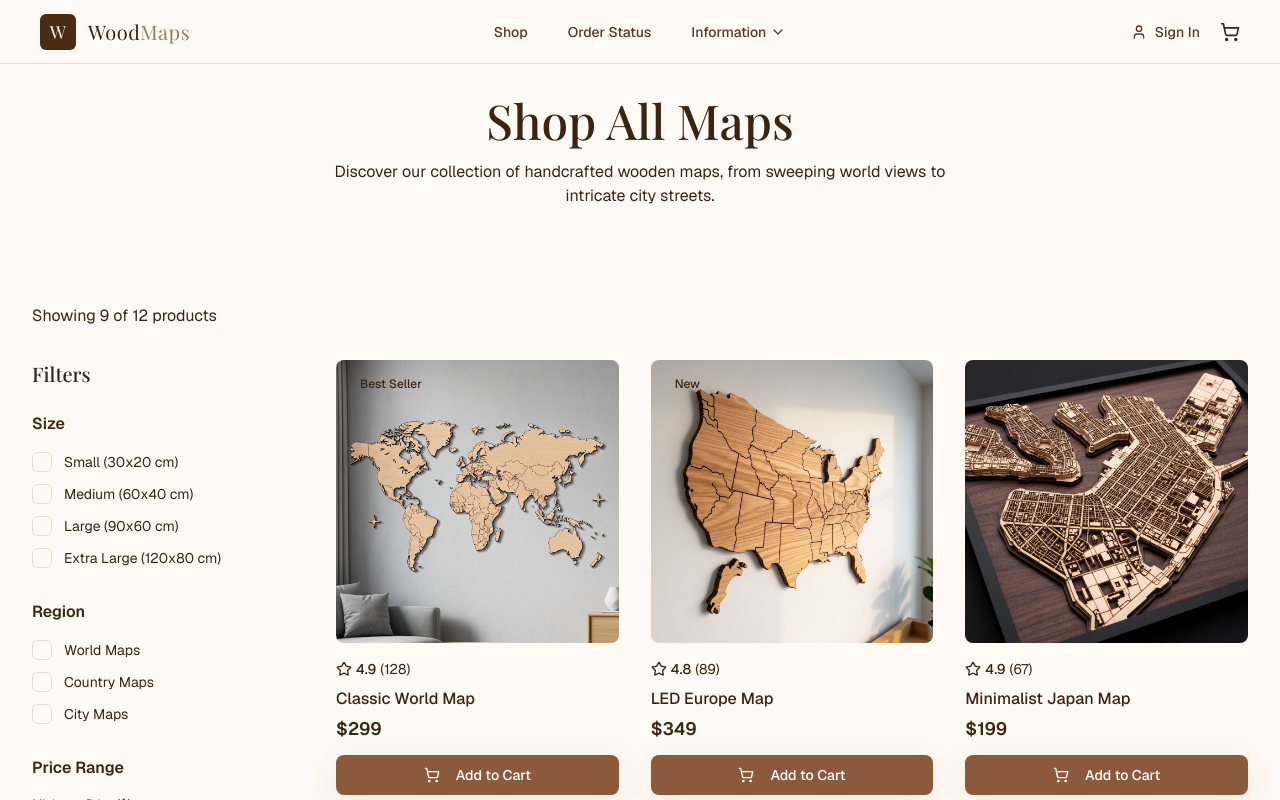
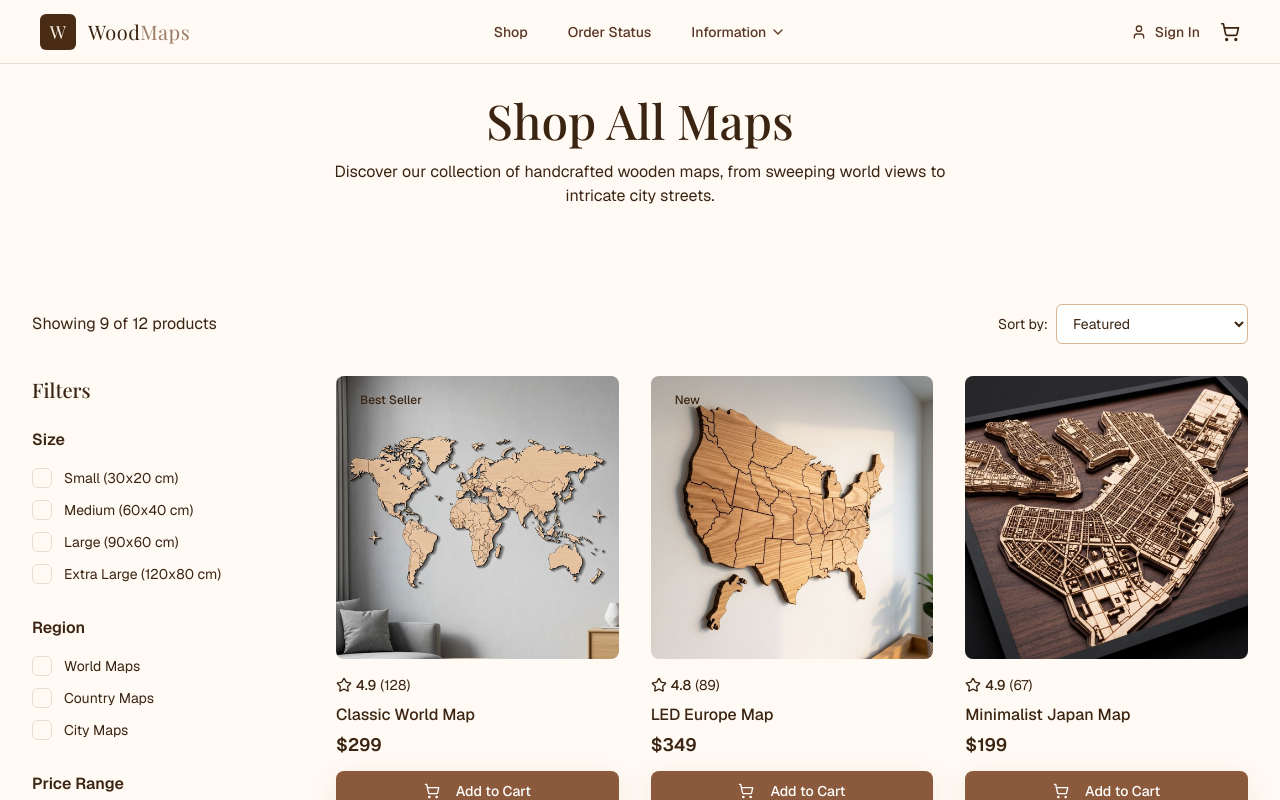
Before and after one commit to Varshil-Patel-1206/SGP-Project, a Next.js app: page /shop in a window 1280 px wide. Shown: the top 800 px of the page. Built offline with nearby package versions, Linux system fonts and the light colour scheme.

Commit message:
Add comprehensive product sorting: price, rating, and name (A-Z)

```diff
--- a/app/shop/page.tsx
+++ b/app/shop/page.tsx
@@ -53,6 +53,7 @@ export default function ShopPage() {
   const [tempMaxPrice, setTempMaxPrice] = useState(999999);
   const [mobileFiltersOpen, setMobileFiltersOpen] = useState(false);
   const [currentPage, setCurrentPage] = useState(1);
+  const [sortBy, setSortBy] = useState<string>("featured");
   const { addToCart } = useCart();
 
   // Debounce price range updates
@@ -66,13 +67,41 @@ export default function ShopPage() {
   }, [tempMinPrice, tempMaxPrice]);
 
   const filteredProducts = useMemo(() => {
-    return allProducts.filter((product) => {
+    let products = allProducts.filter((product) => {
       const matchesSize = selectedSizes.length === 0 || selectedSizes.includes(product.size);
       const matchesRegion = selectedRegions.length === 0 || selectedRegions.includes(product.region);
       const matchesPrice = product.price >= priceRange[0] && product.price <= priceRange[1];
       return matchesSize && matchesRegion && matchesPrice;
     });
-  }, [selectedSizes, selectedRegions, priceRange]);
+
+    // Apply sorting
+    switch (sortBy) {
+      case "price-low-high":
+        products.sort((a, b) => a.price - b.price);
+        break;
+      case "price-high-low":
+        products.sort((a, b) => b.price - a.price);
+        break;
+      case "rating-high-low":
+        products.sort((a, b) => b.rating - a.rating);
+        break;
+      case "rating-low-high":
+        products.sort((a, b) => a.rating - b.rating);
+        break;
+      case "name-a-z":
+        products.sort((a, b) => a.name.localeCompare(b.name));
+        break;
+      case "name-z-a":
+        products.sort((a, b) => b.name.localeCompare(a.name));
+        break;
+      case "featured":
+      default:
+        // Keep original order (featured products first)
+        break;
+    }
+
+    return products;
+  }, [selectedSizes, selectedRegions, priceRange, sortBy]);
 
   const totalPages = Math.ceil(filteredProducts.length / ITEMS_PER_PAGE);
   const paginatedProducts = filteredProducts.slice(
@@ -238,18 +267,36 @@ export default function ShopPage() {
 
       <section className="py-12 px-4 sm:px-6 lg:px-8">
         <div className="max-w-7xl mx-auto">
-          <div className="flex items-center justify-between mb-8">
+          <div className="flex flex-col sm:flex-row items-start sm:items-center justify-between gap-4 mb-8">
             <p className="text-muted-foreground">
               Showing {paginatedProducts.length} of {filteredProducts.length} products
             </p>
+            <div className="flex items-center gap-3 w-full sm:w-auto">
+              <div className="flex items-center gap-2 flex-1 sm:flex-initial">
+                <label className="text-sm text-muted-foreground whitespace-nowrap">Sort by:</label>
+                <select
+                  value={sortBy}
+                  onChange={(e) => setSortBy(e.target.value)}
+                  className="flex-1 sm:w-48 h-10 px-3 py-2 text-sm rounded-md border border-[#d4b896] bg-white text-foreground focus:outline-none focus:ring-2 focus:ring-[#8b5a3c] focus:border-transparent"
+                >
+                  <option value="featured">Featured</option>
+                  <option value="price-low-high">Price: Low to High</option>
+                  <option value="price-high-low">Price: High to Low</option>
+                  <option value="rating-high-low">Rating: High to Low</option>
+                  <option value="rating-low-high">Rating: Low to High</option>
+                  <option value="name-a-z">Name: A to Z</option>
+                  <option value="name-z-a">Name: Z to A</option>
+                </select>
+              </div>
               <Button
                 variant="outline"
-              className="lg:hidden bg-transparent"
+                className="lg:hidden bg-transparent border-[#d4b896]"
                 onClick={() => setMobileFiltersOpen(true)}
               >
                 <SlidersHorizontal className="w-4 h-4 mr-2" />
                 Filters
               </Button>
+            </div>
           </div>
 
           <div className="flex gap-12">
```
Lines whose indentation alone changed are shown as unchanged.
